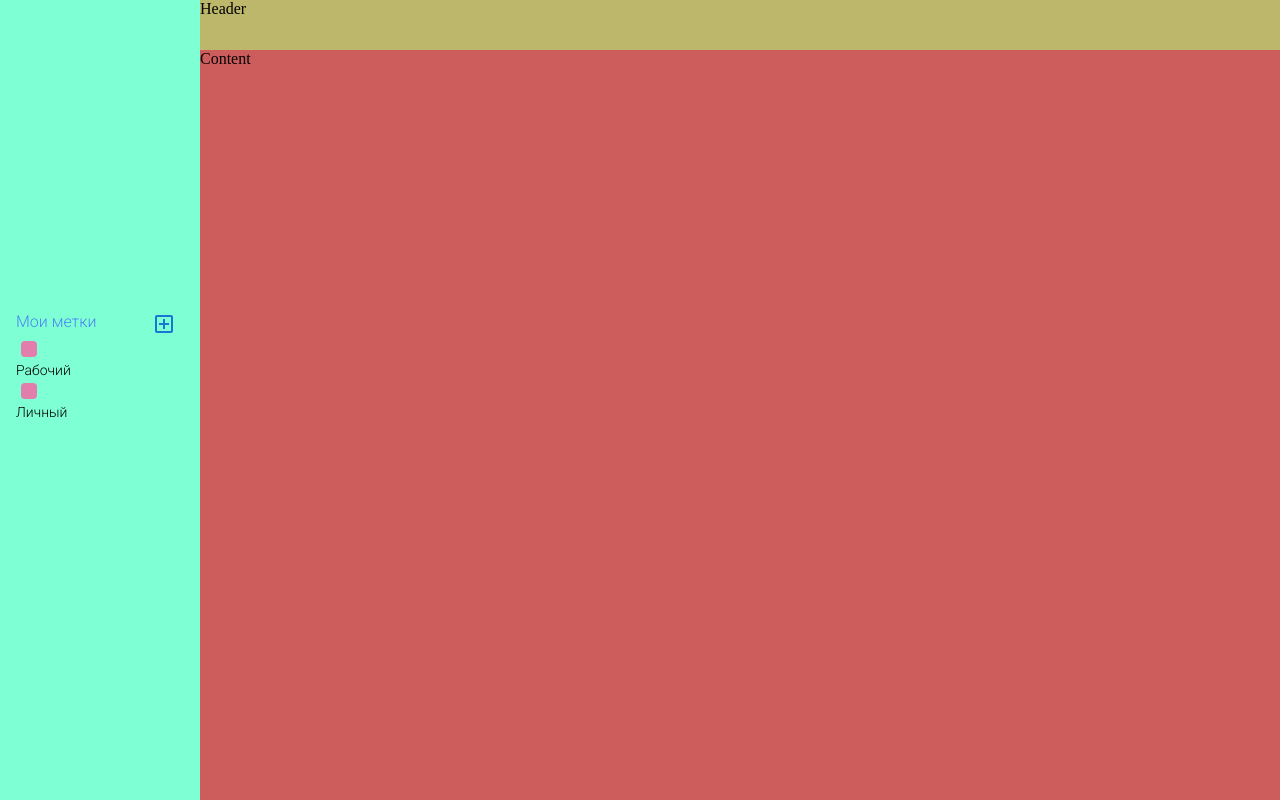
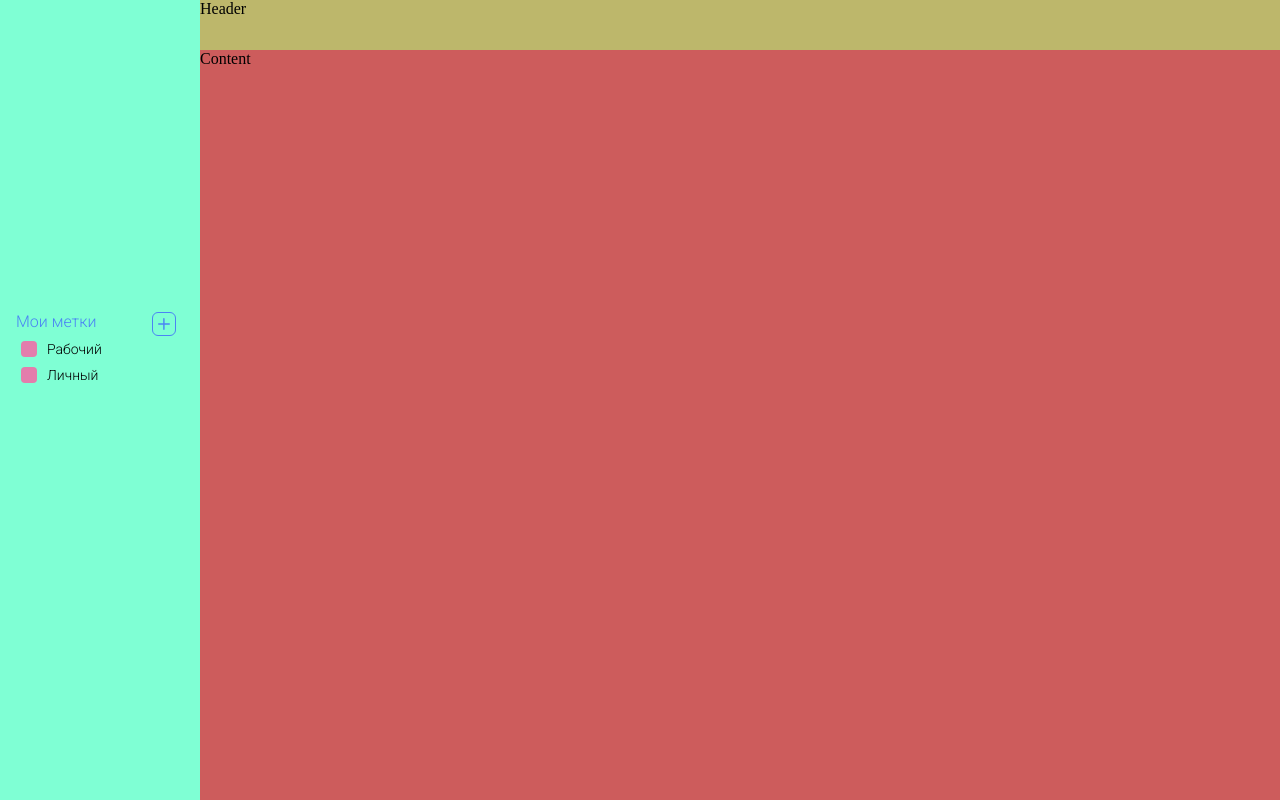
Before and after one commit to UmidaImerova/megaLab-calendar, a React (Create React App) app: page /profile in a window 1280 px wide. Built offline with nearby package versions, Linux system fonts and the light colour scheme.

Commit message:
feat: tag component

```diff
--- a/src/components/Tags/Tags.jsx
+++ b/src/components/Tags/Tags.jsx
@@ -1,23 +1,25 @@
 import React from 'react'
-import AddBoxOutlinedIcon from '@mui/icons-material/AddBoxOutlined'
 import s from './tagStyle.module.scss'
+import plusImg from './assets/Plus.svg'
 
 function Tags() {
   return (
     <div className={s.tagsContainer}>
       <div className={s.tagHeader}>
-        <h6> Мои метки</h6>
-        <AddBoxOutlinedIcon sx={{ color: 'primary.main' }} />
+        <h5> Мои метки</h5>
+        <div className={s.plusIcon}>
+          <img src={plusImg} alt="addTagIcon" />
+        </div>
       </div>
       <div className={s.tagList}>
         <ul>
           <li className={s.tag}>
             <div className={s.tagColor} />
-            <p>Рабочий</p>
+            <div className={s.tagTitle}>Рабочий</div>
           </li>
           <li className={s.tag}>
             <div className={s.tagColor} />
-            <p>Личный</p>
+            <div className={s.tagTitle}>Личный</div>
           </li>
         </ul>
       </div>
--- a/src/components/Tags/tagStyle.module.scss
+++ b/src/components/Tags/tagStyle.module.scss
@@ -9,12 +9,27 @@
         display: flex;
         justify-content: space-between;
 
-        h6 {
+        h5 {
+            width: 120px;
+            height: 24px;
             font-family: 'Roboto';
             font-style: normal;
             font-weight: 400;
             font-size: 16px;
+            line-height: 19px;
             color: #4B84F4;
+        }
+
+        .plusIcon {
+            width: 24px;
+            height: 24px;
+            border: 1px solid #4B84F4;
+            border-radius: 6px;
+            display: flex;
+            justify-content: center;
+            align-items: center;
+
+
         }
 
     }
@@ -22,6 +37,9 @@
     .tagList {
         ul {
             list-style: none;
+
+            li {
+                display: inline-flex;
 
                 .tagColor {
                     margin: 5px;
@@ -32,7 +50,9 @@
                     border-radius: 4px;
                 }
 
-            p {
+                .tagTitle {
+                    width: 100px;
+                    margin: 5px;
                     font-family: 'Roboto';
                     font-style: normal;
                     font-weight: 400;
@@ -40,5 +60,7 @@
                     line-height: 16px;
                 }
             }
+
         }
     }
+}
```
Also changed, not shown: src/assets/Plus.svg (added), src/components/Tags/assets/Plus.svg (added). Lines whose indentation alone changed are shown as unchanged.
